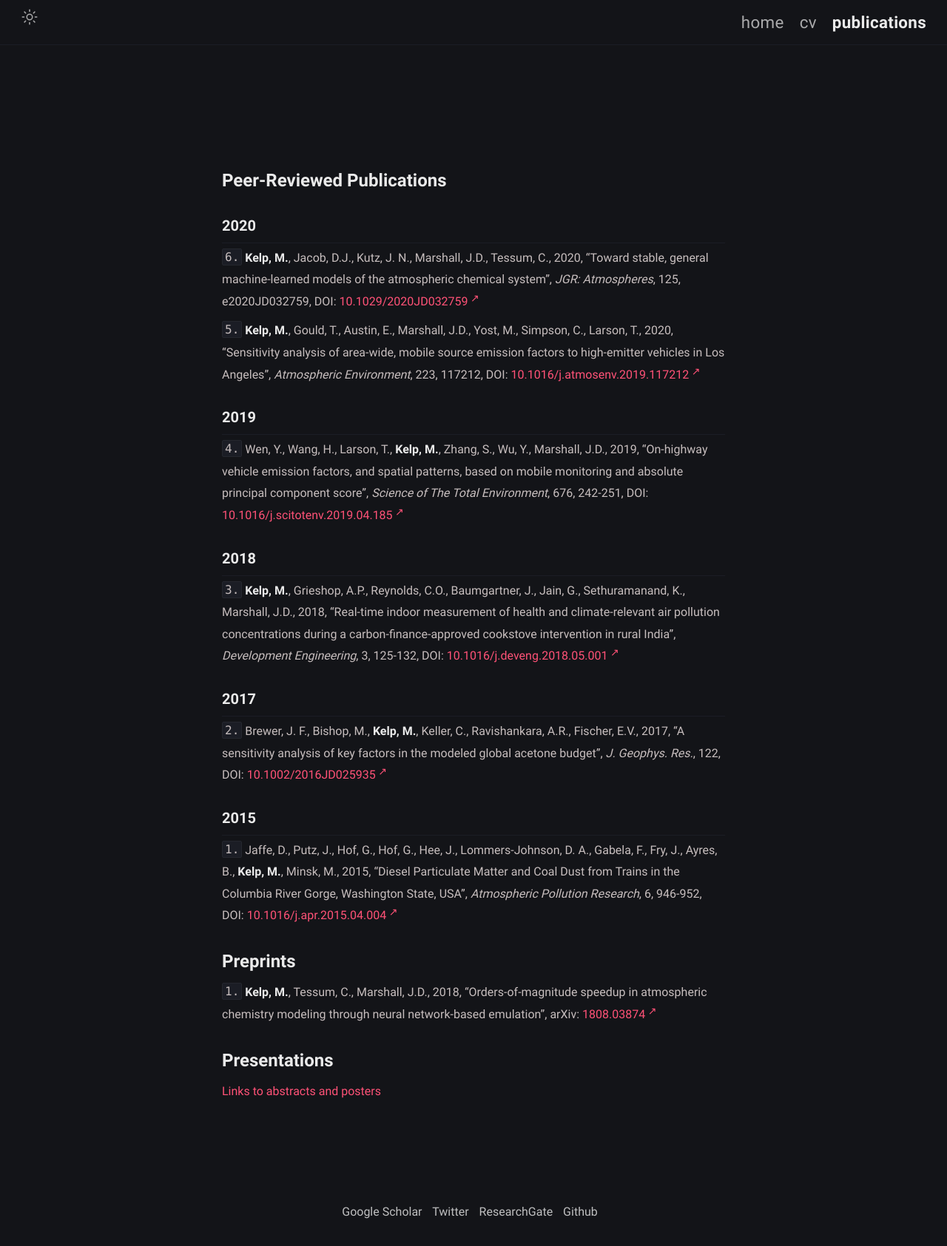
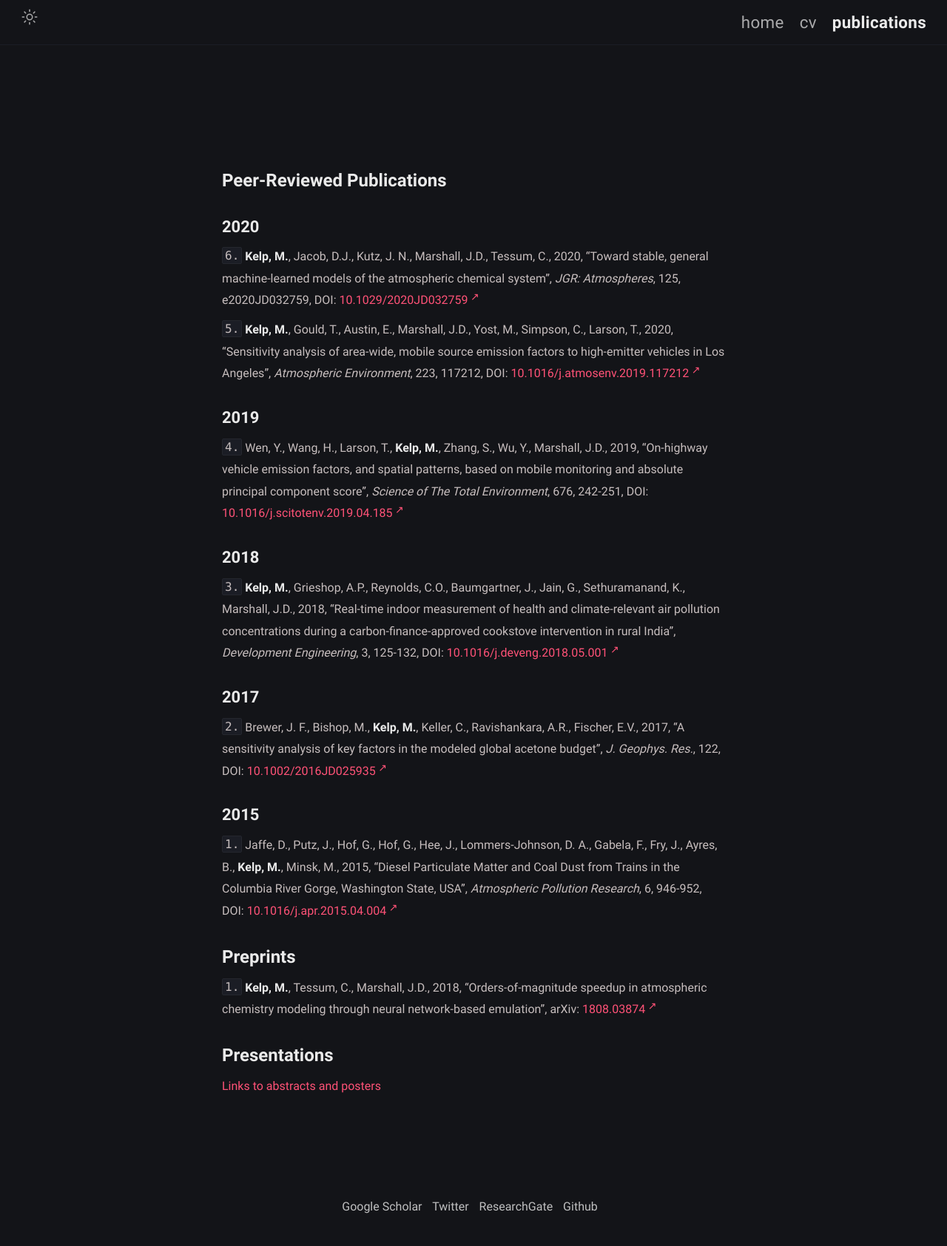
Before and after one commit to mkelp/mkelp.github.io, a Jekyll site: the page built from publications.md, in a window 1280 px wide. Shown: the whole page at 74% size. Built offline with Jekyll 4.4.1, drawn with Linux system fonts in a browser that asks for light colours.

```diff
--- a/publications.md
+++ b/publications.md
@@ -6,10 +6,11 @@
 comments: false
 ---
 
+<!-- ## papers -->
 
 # Peer-Reviewed Publications
 
-### **2020**
+## **2020**
 
 `6.` **Kelp, M.**, Jacob, D.J., Kutz, J. N., Marshall, J.D., Tessum, C., 2020, “Toward stable, general
 machine-learned models of the atmospheric chemical system”, *JGR: Atmospheres*, 125, e2020JD032759,
@@ -19,24 +20,24 @@
 “Sensitivity analysis of area-wide, mobile source emission factors to high-emitter vehicles in Los
 Angeles”, *Atmospheric Environment*, 223, 117212, DOI: [10.1016/j.atmosenv.2019.117212](https://www.sciencedirect.com/science/article/abs/pii/S1352231019308519){:target="_blank"}
 
-### **2019**
+## **2019**
 
 `4.` Wen, Y., Wang, H., Larson, T., **Kelp, M.**, Zhang, S., Wu, Y., Marshall, J.D., 2019, “On-highway
 vehicle emission factors, and spatial patterns, based on mobile monitoring and absolute principal
 component score”, *Science of The Total Environment*, 676, 242-251, DOI: [10.1016/j.scitotenv.2019.04.185](https://www.sciencedirect.com/science/article/abs/pii/S0048969719317140){:target="_blank"}
 
-### **2018**
+## **2018**
 
 `3.` **Kelp, M.**, Grieshop, A.P., Reynolds, C.O., Baumgartner, J., Jain, G., Sethuramanand, K.,
 Marshall, J.D., 2018, “Real-time indoor measurement of health and climate-relevant air pollution
 concentrations during a carbon-finance-approved cookstove intervention in rural India”, *Development Engineering*, 3, 125-132, DOI: [10.1016/j.deveng.2018.05.001](https://www.sciencedirect.com/science/article/pii/S2352728517300726){:target="_blank"}
 
-### **2017**
+## **2017**
 `2.`  Brewer, J. F., Bishop, M., **Kelp, M.**, Keller, C., Ravishankara, A.R., Fischer, E.V., 2017, “A
 sensitivity analysis of key factors in the modeled global acetone budget”, *J. Geophys. Res.*, 122,
 DOI: [10.1002/2016JD025935](https://agupubs.onlinelibrary.wiley.com/doi/full/10.1002/2016JD025935){:target="_blank"}
 
-### **2015**
+## **2015**
 `1.`  Jaffe, D., Putz, J., Hof, G., Hof, G., Hee, J., Lommers-Johnson, D. A., Gabela, F., Fry, J.,
 Ayres, B., **Kelp, M.**, Minsk, M., 2015, “Diesel Particulate Matter and Coal Dust from Trains in
 the Columbia River Gorge, Washington State, USA”, *Atmospheric Pollution Research*, 6, 946-952,
```
Also changed, not shown: CV.md (+1 -1 lines).
